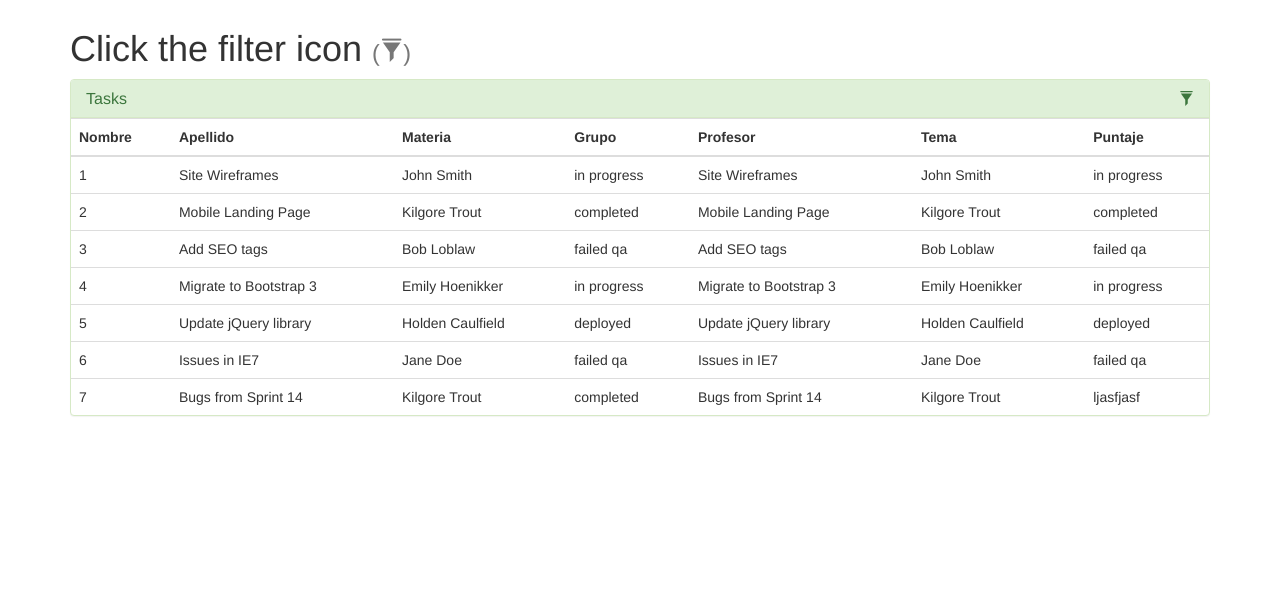
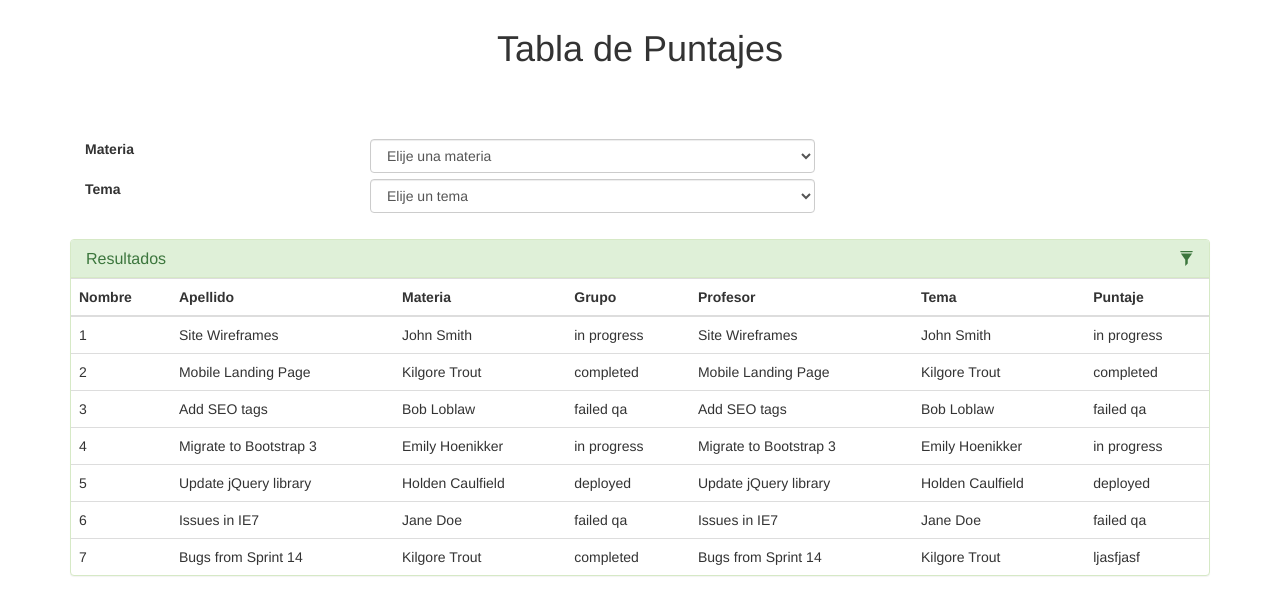
Before and after one commit to luisreyna93/ContandoAciertos, a PHP site: page /views/puntaje.php in a window 1280 px wide. Shown: the part 51-667 px from the top of the page. Run offline with PHP 8.4, Linux system fonts and the light colour scheme.

Commit message:
combo box

```diff
--- a/views/puntaje.php
+++ b/views/puntaje.php
@@ -16,11 +16,34 @@ include_once('../elements/header.php');
     </br></br></br>
     <link rel = 'import' href = '../elements/comboBox.html'>
     <div class = 'container'>
-      <h1>Click the filter icon <small>(<i class = 'glyphicon glyphicon-filter'></i>)</small></h1>
+      <center><h1> Tabla de Puntajes </h1></center>
+      </br></br></br>
+      <div id = 'comboBox-selectors'>
+        <label class='col-xs-3 control-label'>Materia</label>
+          <div class='col-xs-5 selectContainer'>
+              <select class='form-control' name='color'>
+                  <option value=''>Elije una materia</option>
+                  <option value='black'>1</option>
+                  <option value='green'>2</option>
+                  <option value='red'>3</option>
+              </select>
+          </div>
+          </br></br>
+          <label class='col-xs-3 control-label'>Tema</label>
+            <div class='col-xs-5 selectContainer'>
+                <select class='form-control' name='color'>
+                    <option value=''>Elije un tema</option>
+                    <option value='black'>1</option>
+                    <option value='green'>2</option>
+                    <option value='red'>3</option>
+                </select>
+            </div>
+      </div>
+      </br></br></br>
 			<div class = 'col-md-15'>
 				<div class = 'panel panel-success'>
 					<div class = 'panel-heading'>
-						<h3 class = 'panel-title'>Tasks</h3>
+						<h3 class = 'panel-title'>Resultados</h3>
 						<div class = 'pull-right'>
 							<span class = 'clickable filter' data-toggle = 'tooltip' title = 'Toggle table filter' data-container = 'body'>
 								<i class = 'glyphicon glyphicon-filter'></i>
```
Also changed, not shown: views/logIn.php (line endings or trailing spaces).
